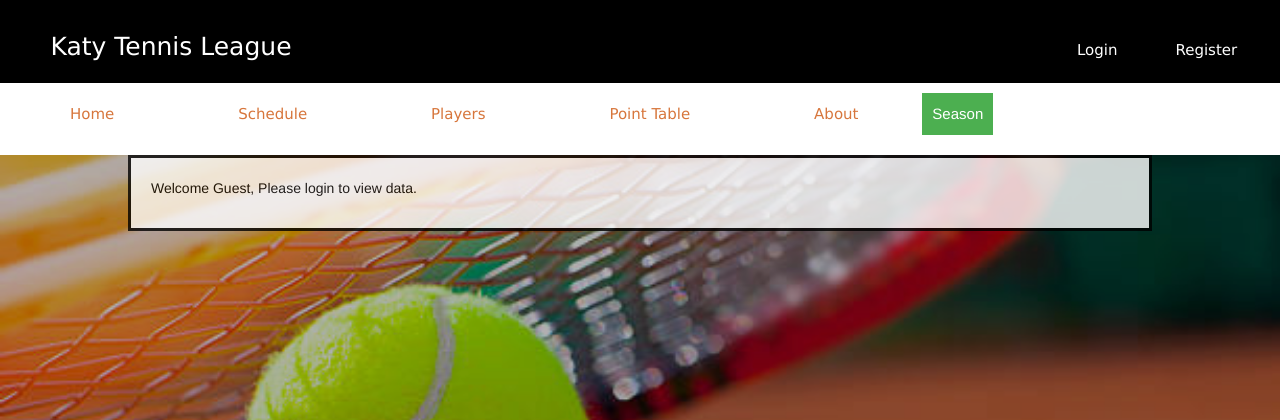
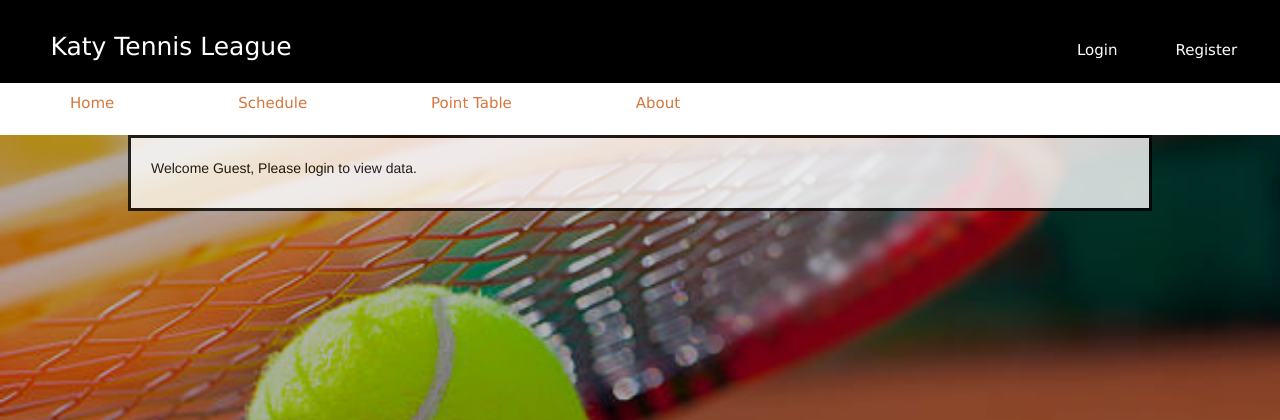
Before and after one commit to HarshaNyshadham/KTL, a Flask app: page / in a window 1280 px wide. Shown: the top 420 px of the page. Run offline with Flask 2, Linux system fonts and the light colour scheme; some libraries are stand-ins or nearby versions.

Commit message:
update index admin view for player

```diff
--- a/source/templates/index.html
+++ b/source/templates/index.html
@@ -35,11 +35,10 @@
     <ul class="nav-list">
        <li class="listHome"> <a href="{{ url_for('index') }}">Home</a></li>
        <li> <a href="{{ url_for('schedule') }}">Schedule</a></li>
-       <li> <a href="{{ url_for('players') }}">Players</a></li>
        <li> <a href="{{ url_for('PointTable') }}">Point Table</a></li>
        <li> <a href="#">About</a></li>
 
-       <li>
+<!--        <li>
           <div class="dropdown">
           <button class="dropbtn">Season</button>
           <div class="dropdown-content">
@@ -50,9 +49,10 @@
           </div>
 
 
-      </li>
+      </li> -->
       {% if current_user.is_authenticated and current_user.username=="admin" %}
-      <li> <a href="{{ url_for('upload') }}">Admin</a></li>
+      <li > <a style = "background-color: #FF3D3D;color:white;" href="{{ url_for('upload') }}">Admin</a></li>
+      <li> <a style = "background-color: #FF3D3D;color:white;"href="{{ url_for('players') }}">Players</a></li>
       {% endif %}
     </ul>
 
```
